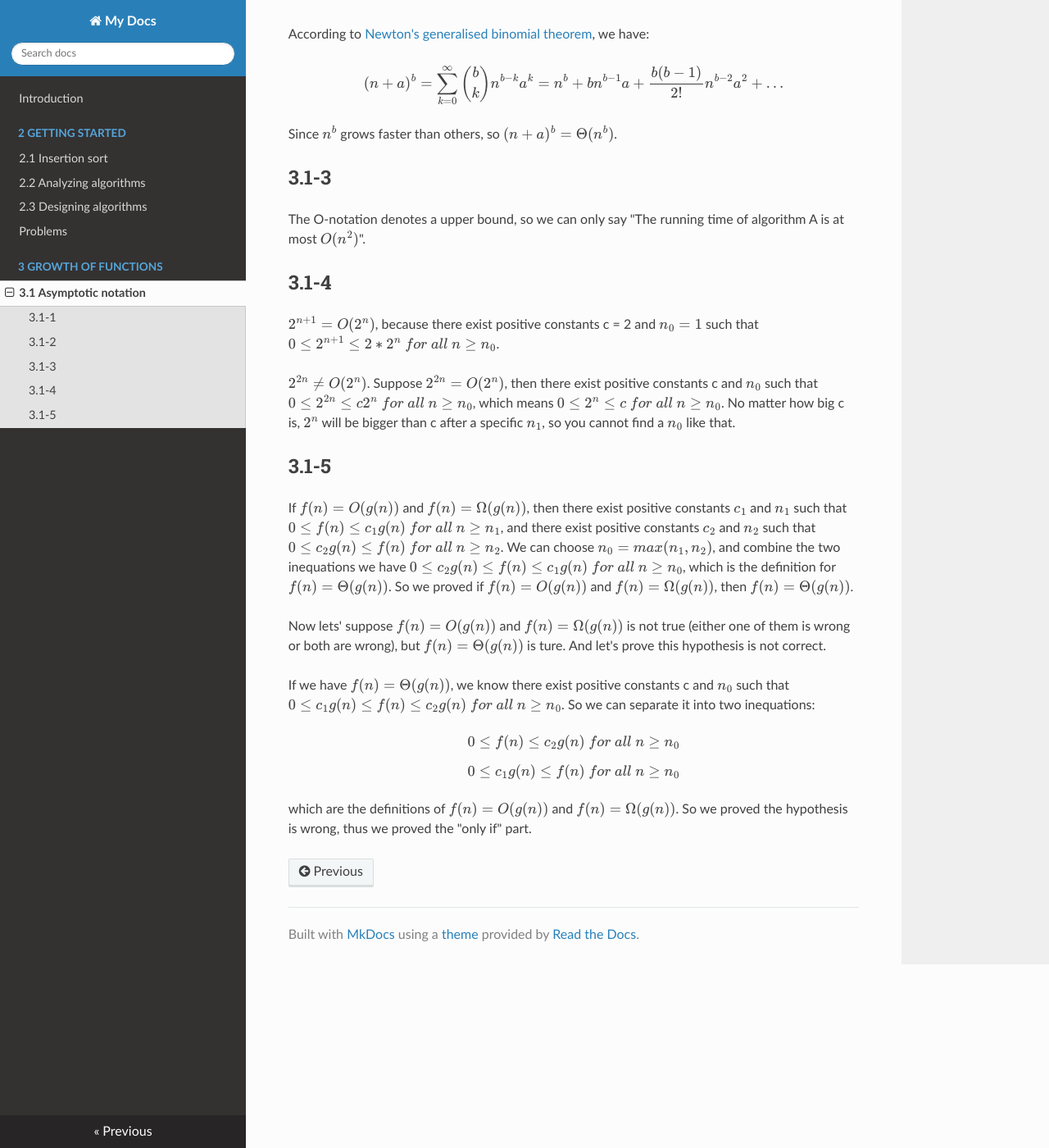
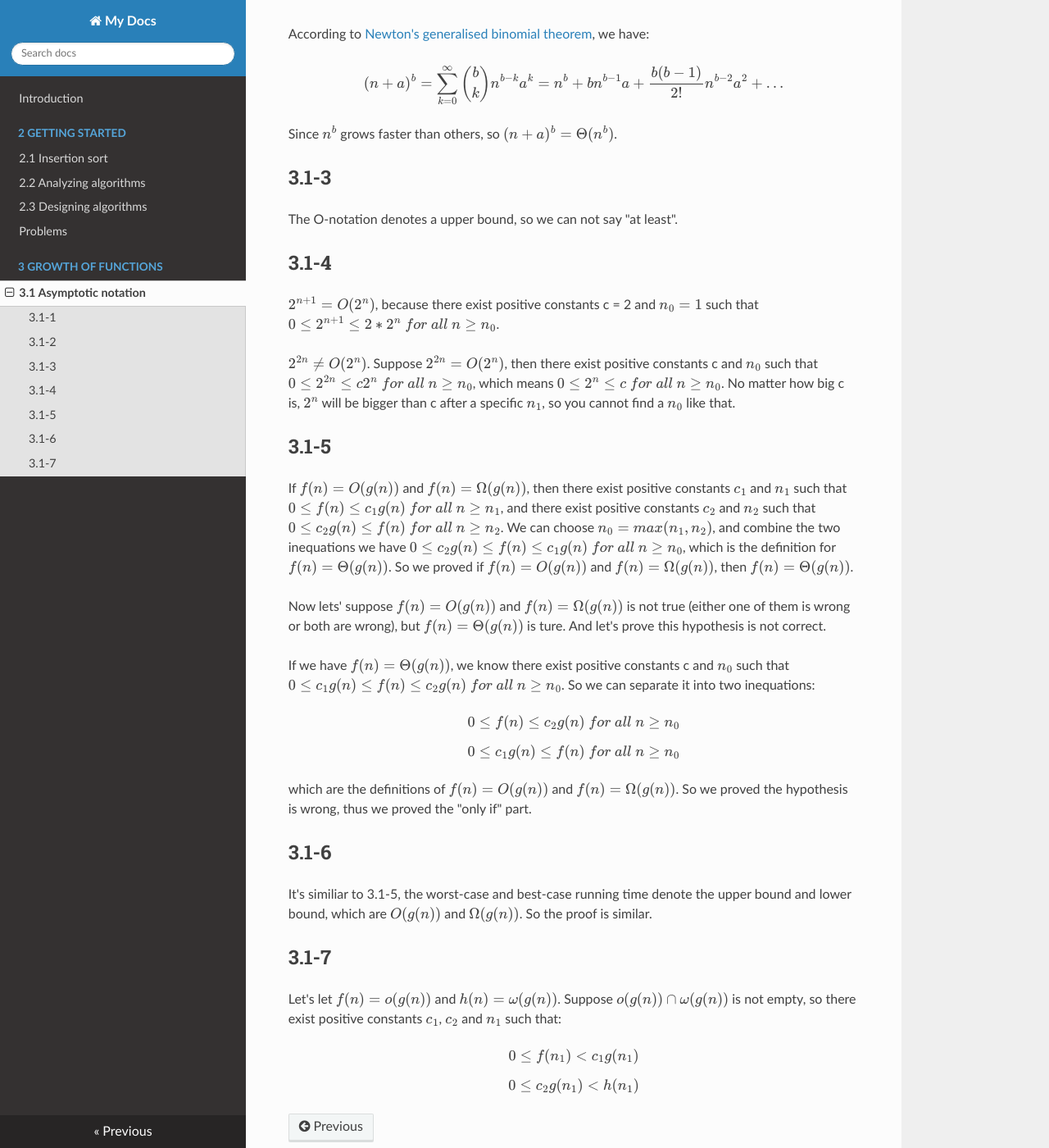
Before and after one commit to Frederick-S/Introduction-to-Algorithms-Notes, an MkDocs documentation site: the page built from docs/3-Growth-of-Functions/3.1-Asymptotic-notation.md, in a window 1280 px wide and 1400 px high, scrolled down 627 px. Shown: the whole window at 82% size. Built offline with MkDocs 1.6.1, drawn with Linux system fonts in a browser that asks for light colours; nearby versions of some CDN libraries; formulas are drawn with MathJax 3; old or Windows-style settings are respelled for this version of MkDocs.

Commit message:
Update exercise

```diff
--- a/docs/3-Growth-of-Functions/3.1-Asymptotic-notation.md
+++ b/docs/3-Growth-of-Functions/3.1-Asymptotic-notation.md
@@ -20,7 +20,7 @@ $$(n + a)^b = \sum_{k = 0}^{\infty} \binom{b}{k}n^{b - k}a^k = n^b + bn^{b - 1}a
 Since $n^b$ grows faster than others, so $(n + a)^b = \Theta(n^b)$.
 
 ## 3.1-3
-The O-notation denotes a upper bound, so we can only say "The running time of algorithm A is at most $O(n^2)$".
+The O-notation denotes a upper bound, so we can not say "at least".
 
 ## 3.1-4
 $2^{n + 1} = O(2^n)$, because there exist positive constants c = 2 and $n_0 = 1$ such that $0 \leq 2^{n + 1} \leq 2 * 2^n\ for\ all\ n \geq n_0$.
@@ -38,3 +38,12 @@ $$0 \leq f(n) \leq c_2g(n)\ for\ all\ n \geq n_0$$
 $$0 \leq c_1g(n) \leq f(n)\ for\ all\ n \geq n_0$$
 
 which are the definitions of $f(n) = O(g(n))$ and $f(n) = \Omega(g(n))$. So we proved the hypothesis is wrong, thus we proved the "only if" part.
+
+## 3.1-6
+It's similiar to 3.1-5, the worst-case and best-case running time denote the upper bound and lower bound, which are $O(g(n))$ and $\Omega(g(n))$. So the proof is similar.
+
+## 3.1-7
+Let's let $f(n) = o(g(n))$ and $h(n) = \omega(g(n))$. Suppose $o(g(n)) \cap \omega(g(n))$ is not empty, so there exist positive constants $c_1$, $c_2$ and $n_1$ such that:
+
+$$0 \leq f(n_1) < c_1g(n_1)$$
+$$0 \leq c_2g(n_1) < h(n_1)$$
```
